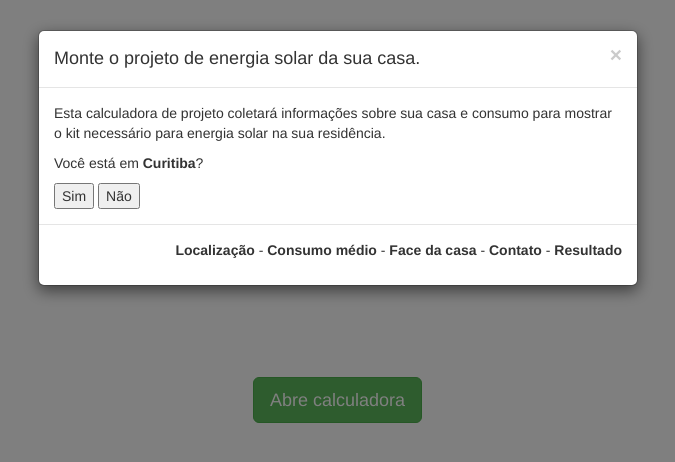
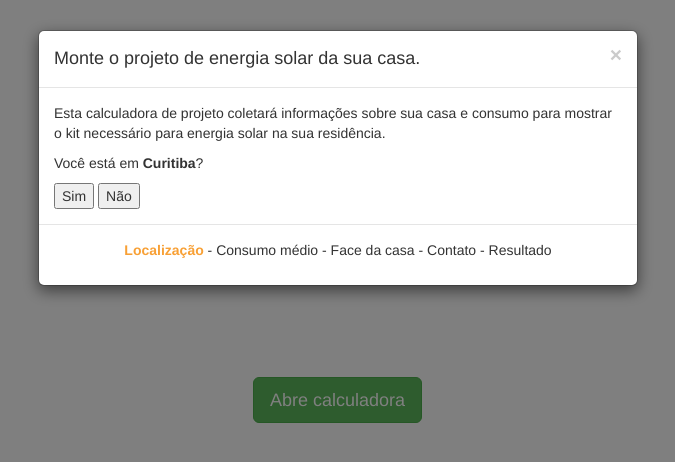
Before and after one commit to luiscruzdesign/luiscruzdesign.github.io, a plain HTML site: page index.html in a window 1280 px wide. Both pictures are taken after a click on the button "Abre calculadora". Shown: the whole page, without its empty margins (302-977 px from the left). Drawn offline with nearby package versions, Linux system fonts and the light colour scheme.

Commit message:
Funcionalidade etapas no footer

```diff
--- a/calculadora.css
+++ b/calculadora.css
@@ -17,3 +17,10 @@
   display: block;
   margin: 20px auto;
 }
+.modal-footer p {
+  text-align: center;
+}
+.modal-footer p span.active {
+  font-weight: bold;
+  color: #f8a035;
+}
--- a/calculadora.js
+++ b/calculadora.js
@@ -12,18 +12,26 @@ $( document ).ready(function() {
   $("#confirma-cidade-seletor, #confirma-cidade").click(function() {
     $("#localizacao").hide();
     $("#consumo-medio").show();
+    $("#etapa-localizacao").removeClass("active");
+    $("#etapa-consumo").addClass("active");
   });
   $("#confirma-consumo").click(function() {
     $("#consumo-medio").hide();
     $("#face-da-casa").show();
+    $("#etapa-consumo").removeClass("active");
+    $("#etapa-face").addClass("active");
   });
   $("#face-norte, #face-sul").click(function() {
     $("#face-da-casa").hide();
     $("#contato").show();
+    $("#etapa-face").removeClass("active");
+    $("#etapa-contato").addClass("active");
   });
   $("#confirma-contato").click(function() {
     $("#contato").hide();
     $("#kit-energia-solar").show();
+    $("#etapa-contato").removeClass("active");
+    $("#etapa-resultado").addClass("active");
   });
   $("#confirma-logger, #rejeita-logger").click(function() {
     $("#kit-energia-solar").hide();
--- a/index.html
+++ b/index.html
@@ -143,7 +143,7 @@
             </div>
           </div>
           <div class="modal-footer">
-            <p><strong>Localização</strong> - <strong>Consumo médio</strong> - <strong>Face da casa</strong> - <strong>Contato</strong> - <strong>Resultado</strong></p>
+            <p><span id="etapa-localizacao" class="etapa-calculadora active">Localização</span> - <span id="etapa-consumo" class="etapa-calculadora">Consumo médio</span> - <span id="etapa-face" class="etapa-calculadora">Face da casa</span> - <span id="etapa-contato" class="etapa-calculadora">Contato</span> - <span id="etapa-resultado" class="etapa-calculadora">Resultado</span></p>
           </div>
         </div><!-- /.modal-content -->
       </div><!-- /.modal-dialog -->
--- a/public_html/calculadora.css
+++ b/public_html/calculadora.css
@@ -17,3 +17,10 @@
   display: block;
   margin: 20px auto;
 }
+.modal-footer p {
+  text-align: center;
+}
+.modal-footer p span.active {
+  font-weight: bold;
+  color: #f8a035;
+}
```
Also changed, not shown: public_html/calculadora.js (+8 -0 lines), public_html/index.html (+1 -1 lines).
